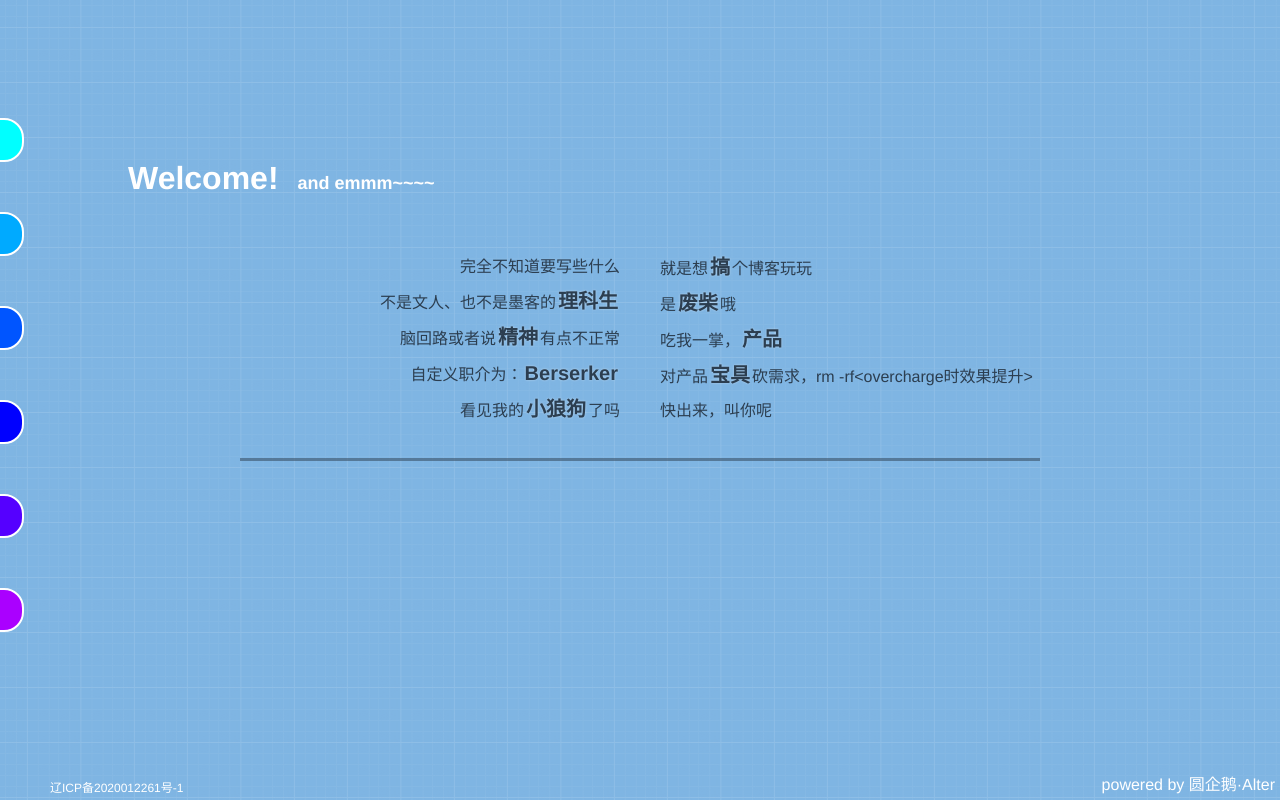
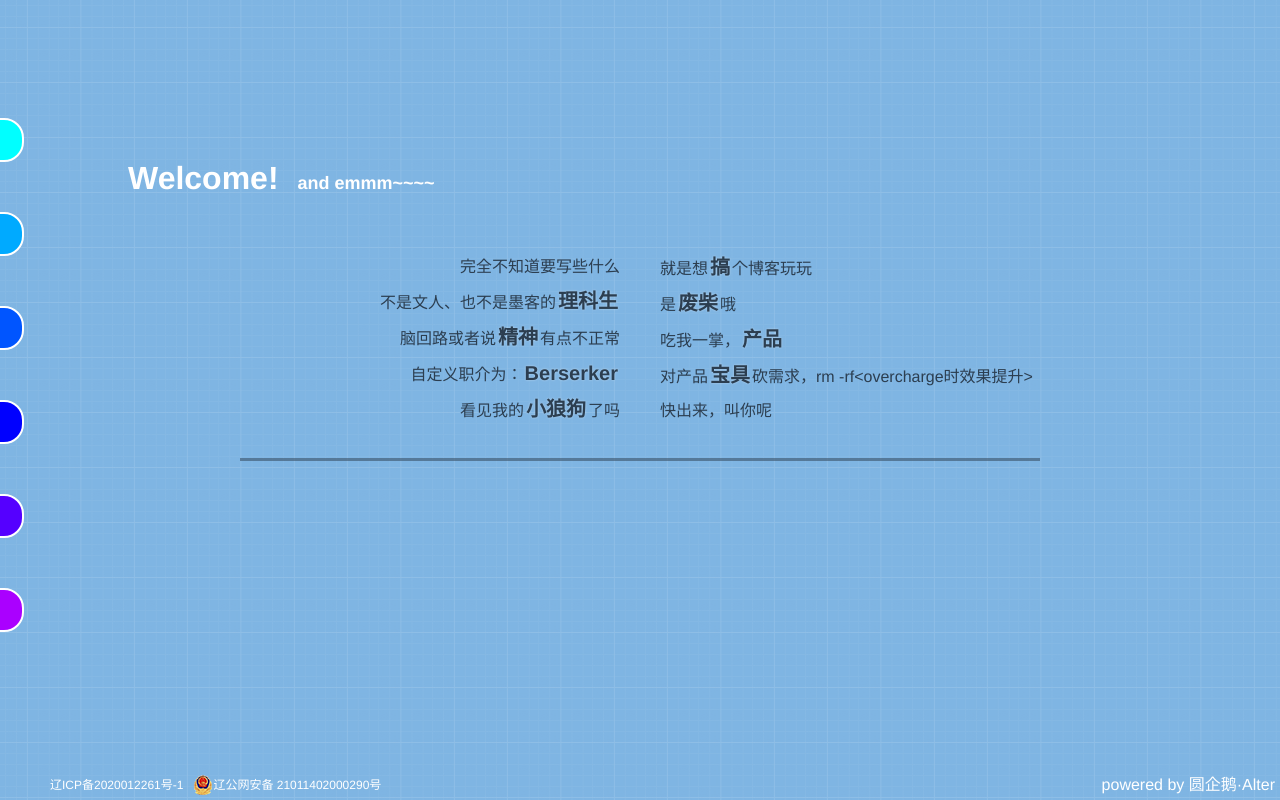
Before and after one commit to xiaohuangji2020/blog, a Vue app: page / in a window 1280 px wide. Built offline with nearby package versions, Linux system fonts and the light colour scheme.

Commit message:
添加备案信息

```diff
--- a/src/views/index.vue
+++ b/src/views/index.vue
@@ -25,7 +25,13 @@
     </main>
     <div class="separator"></div>
     <div class="author">powered by 圆企鹅·Alter</div>
-    <div class="record">辽ICP备2020012261号-1</div>
+    <div class="record">
+      <a target="_blank" href="https://www.beian.miit.gov.cn/">辽ICP备2020012261号-1</a>
+      <a target="_blank" href="http://www.beian.gov.cn/portal/registerSystemInfo?recordcode=21011402000290">
+        <img src="/img/icons/beian.png" />
+        <p>辽公网安备 21011402000290号</p>
+      </a>
+    </div>
   </div>
 </template>
 
@@ -124,11 +130,16 @@ h1 {
   color: white;
 }
 .record {
+  display: flex;
   position: absolute;
   bottom: 5px;
   left: 50px;
   color: white;
   font-size: 12px;
+  a {
+    display: flex;
+    margin-right: 10px;
+  }
 }
 .bg {
   position: fixed;
```
Also changed, not shown: public/img/icons/beian.png (added).
